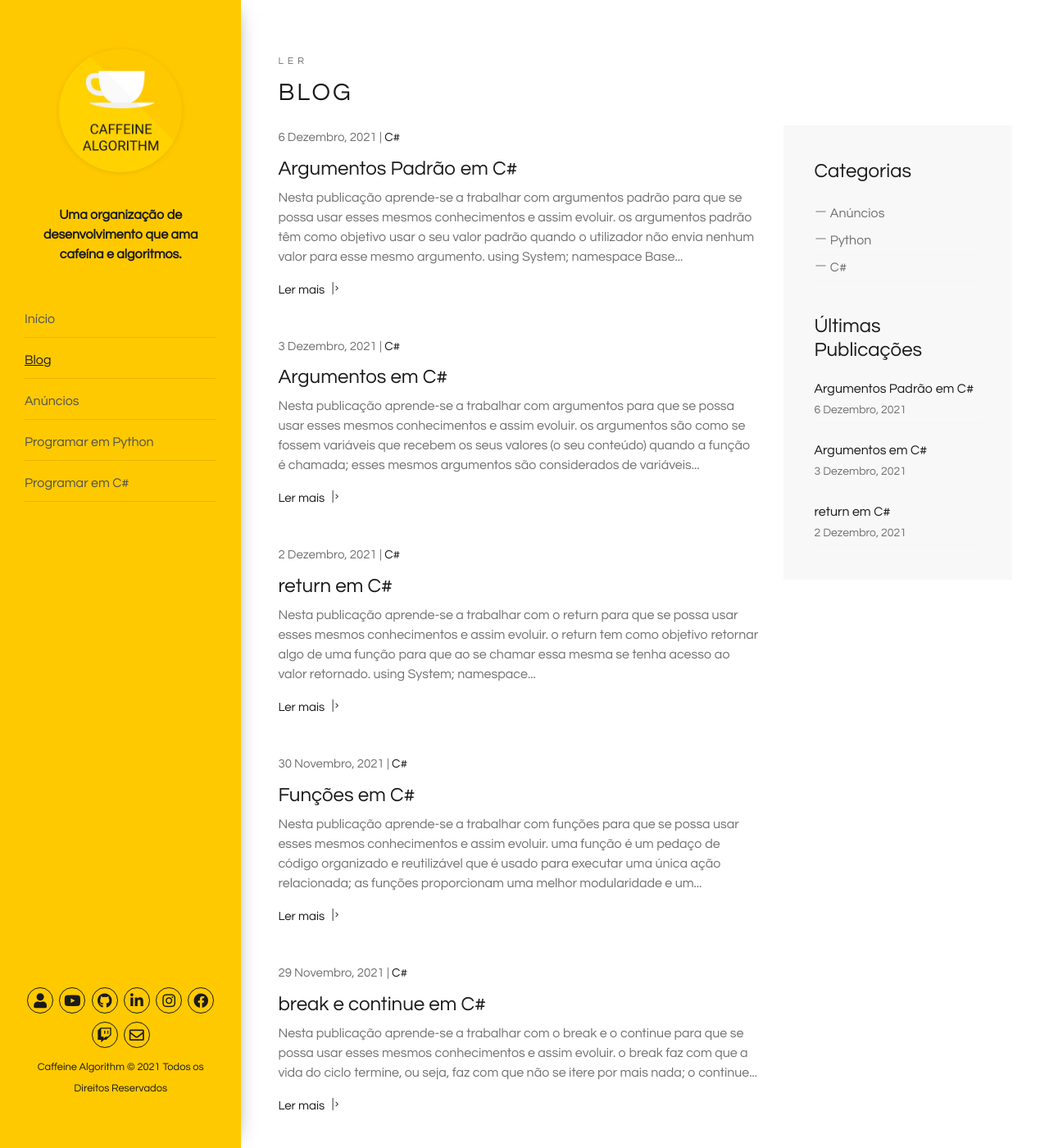
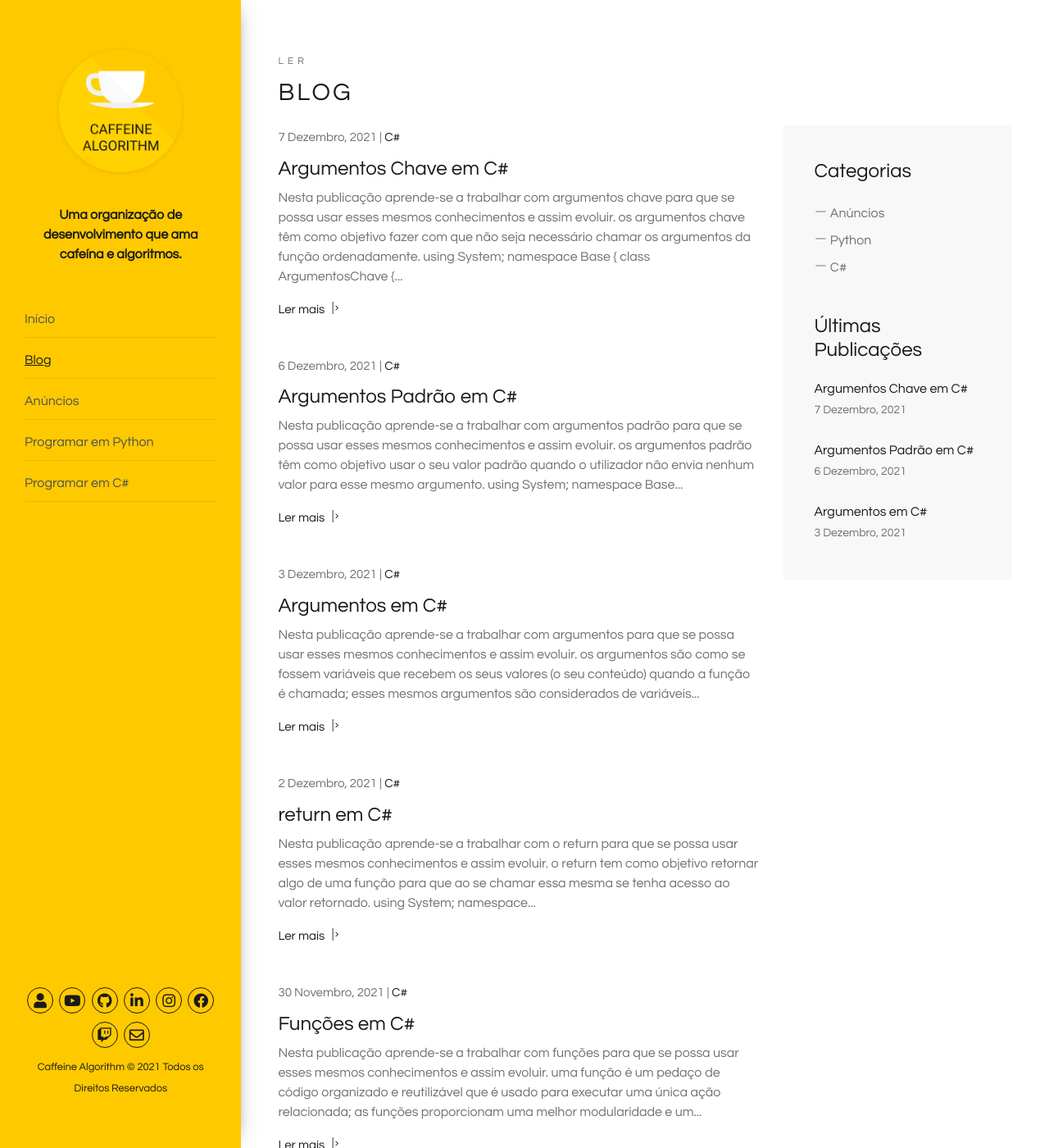
Before and after one commit to caffeinealgorithm/caffeinealgorithm.github.io, a Jekyll site: the page built from blog/index.html, in a window 1280 px wide and 1400 px high. Shown: the whole window at 82% size. Built offline with Jekyll 4.4.1, drawn with Linux system fonts in a browser that asks for light colours; the list of posts is cut into pages by our own code; some of the changed text lies outside the part shown.

Commit message:
Add 24º episode of the C# programming series

````diff
--- /dev/null
+++ b/_posts/2021-12-07-argumentos-chave-em-csharp.md
@@ -0,0 +1,41 @@
+---
+layout: post
+excerpt: Blog
+title: 'Argumentos Chave em C#'
+description: 'Descobre como se trabalha com argumentos chave na linguagem de programação C#. Obtém respostas às tuas dúvidas com a teoria e os exemplos apresentados.'
+keywords: 'c#, csharp, argumentos chave, argumentos, chave, argumento, publicação'
+date: 2021-12-07
+categories: [C#]
+---
+
+Nesta publicação aprende-se a trabalhar com argumentos chave para que se possa usar esses mesmos conhecimentos e assim evoluir.
+
+- os argumentos chave têm como objetivo fazer com que não seja necessário chamar os argumentos da função ordenadamente.
+
+```csharp
+using System;
+
+namespace Base {
+  class ArgumentosChave {
+    public void Run() {
+      ImprimirABC(c: 1, a: 2, b: 3);
+    }
+
+    public void ImprimirABC(int a, int b, int c) {
+      Console.WriteLine($"Valor de a: {a}");
+      Console.WriteLine($"Valor de b: {b}");
+      Console.WriteLine($"Valor de c: {c}");
+    }
+  }
+}
+
+/*
+  Valor de a: 2
+  Valor de b: 3
+  Valor de c: 1
+*/
+```
+
+Não te esqueças de [assistir ao vídeo](https://youtu.be/yXu3nkuCn1I){:target="\_blank"} e podes sempre ler esta publicação [em inglês](https://nelsonsilvadev.com/blog/20211207/key-arguments-in-csharp/){:target="\_blank"}.
+
+### _Happy coding!_
--- a/index.html
+++ b/index.html
@@ -73,7 +73,7 @@ keywords: organização, desenvolvimento, cafeína, algoritmos, publicações, v
       </div>
 
       <div class="row">
-        {% for video in site.csharp %} {% if video.id == "/csharp/23" %}
+        {% for video in site.csharp %} {% if video.id == "/csharp/24" %}
         <div
           class="col-xs-12 col-sm-3 col-sm-6 col-lg-6 col-xl-3 animate-box"
           data-animate-effect="fadeInLeft"
````
Also changed, not shown: _csharp/24.md (added, +5 -0 lines), assets/img/playlists/csharp/24.png (added).
